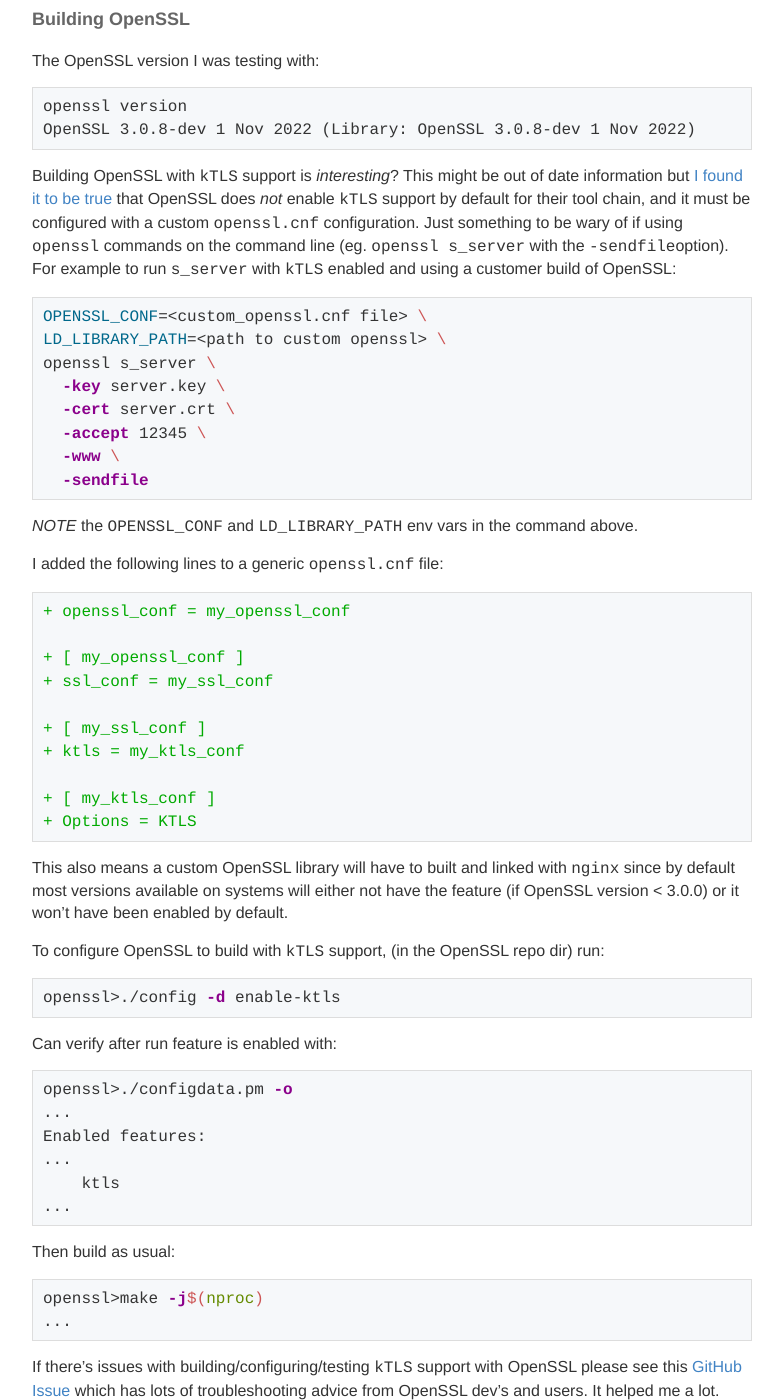
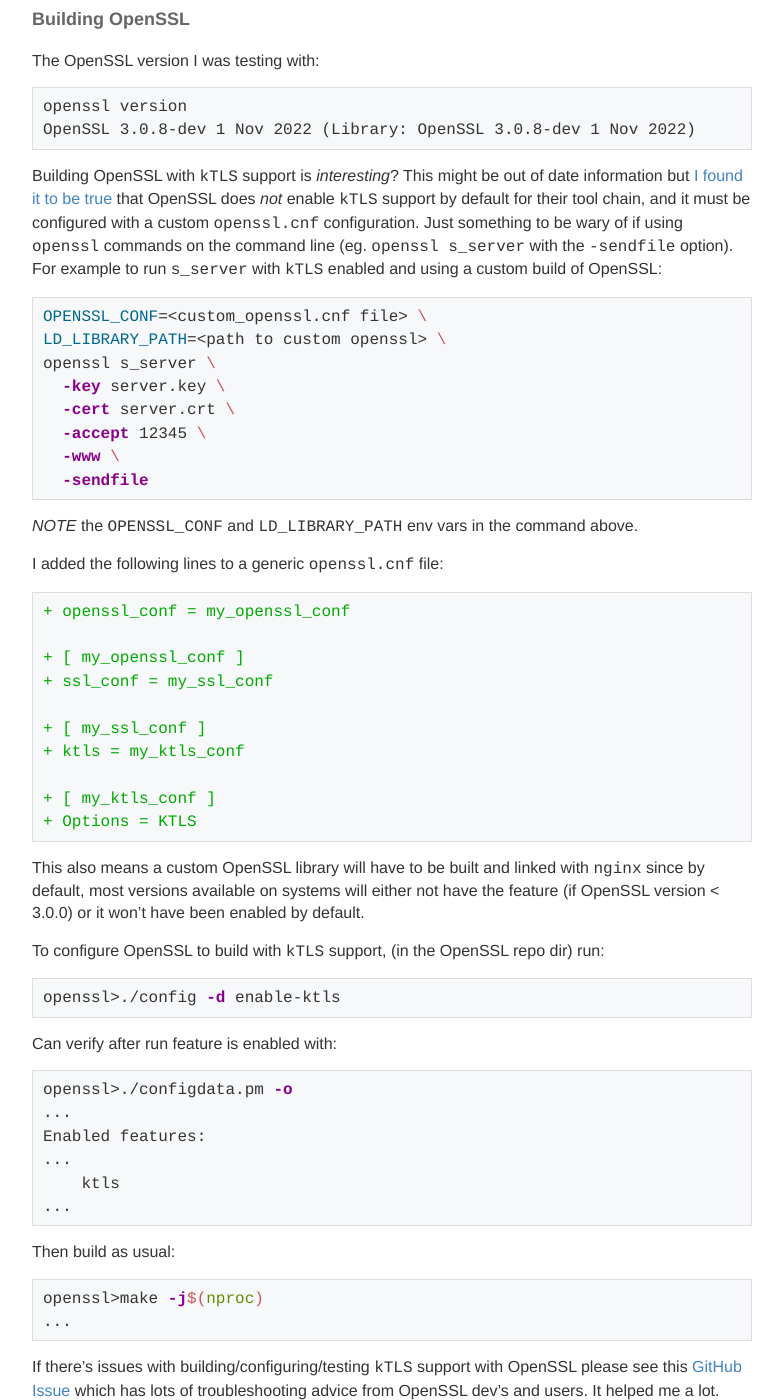
Before and after one commit to tinselcity/tinselcity.github.io, a Jekyll site: the page built from _posts/2023-2-21-SSL_Sendfile.md, in a window 1280 px wide and 1400 px high, scrolled down 2027 px. Shown: the whole window, without its empty margins (248-1031 px from the left). Built offline with Jekyll 4.4.1, drawn with Linux system fonts in a browser that asks for light colours.

Commit message:
fixing typos.

````diff
--- a/_posts/2023-2-21-SSL_Sendfile.md
+++ b/_posts/2023-2-21-SSL_Sendfile.md
@@ -86,7 +86,7 @@ openssl version
 OpenSSL 3.0.8-dev 1 Nov 2022 (Library: OpenSSL 3.0.8-dev 1 Nov 2022)
 ```
 
-Building OpenSSL with `kTLS` support is _interesting_?   This might be out of date information but [I found it to be true](https://reviews.freebsd.org/rG671a35b176e4b3c445696a8b423db5f8de26c285) that OpenSSL does _not_ enable `kTLS` support by default for their tool chain, and it must be configured with a custom `openssl.cnf` configuration.  Just something to be wary of if using `openssl` commands on the command line (eg. `openssl s_server` with the  `-sendfile`option).  For example to run `s_server` with `kTLS` enabled and using a customer build of OpenSSL:
+Building OpenSSL with `kTLS` support is _interesting_?   This might be out of date information but [I found it to be true](https://reviews.freebsd.org/rG671a35b176e4b3c445696a8b423db5f8de26c285) that OpenSSL does _not_ enable `kTLS` support by default for their tool chain, and it must be configured with a custom `openssl.cnf` configuration.  Just something to be wary of if using `openssl` commands on the command line (eg. `openssl s_server` with the  `-sendfile` option).  For example to run `s_server` with `kTLS` enabled and using a custom build of OpenSSL:
 
 ```sh
 OPENSSL_CONF=<custom_openssl.cnf file> \
@@ -115,7 +115,7 @@ I added the following lines to a generic `openssl.cnf` file:
 + Options = KTLS
 ```
 
-This also means a custom OpenSSL library will have to built and linked with `nginx` since by default most versions available on systems will either not have the feature (if OpenSSL version < 3.0.0) or it won't have been enabled by default.
+This also means a custom OpenSSL library will have to be built and linked with `nginx` since by default, most versions available on systems will either not have the feature (if OpenSSL version < 3.0.0) or it won't have been enabled by default.
 
 To configure OpenSSL to build with `kTLS` support, (in the OpenSSL repo dir) run:
 ```sh
````
